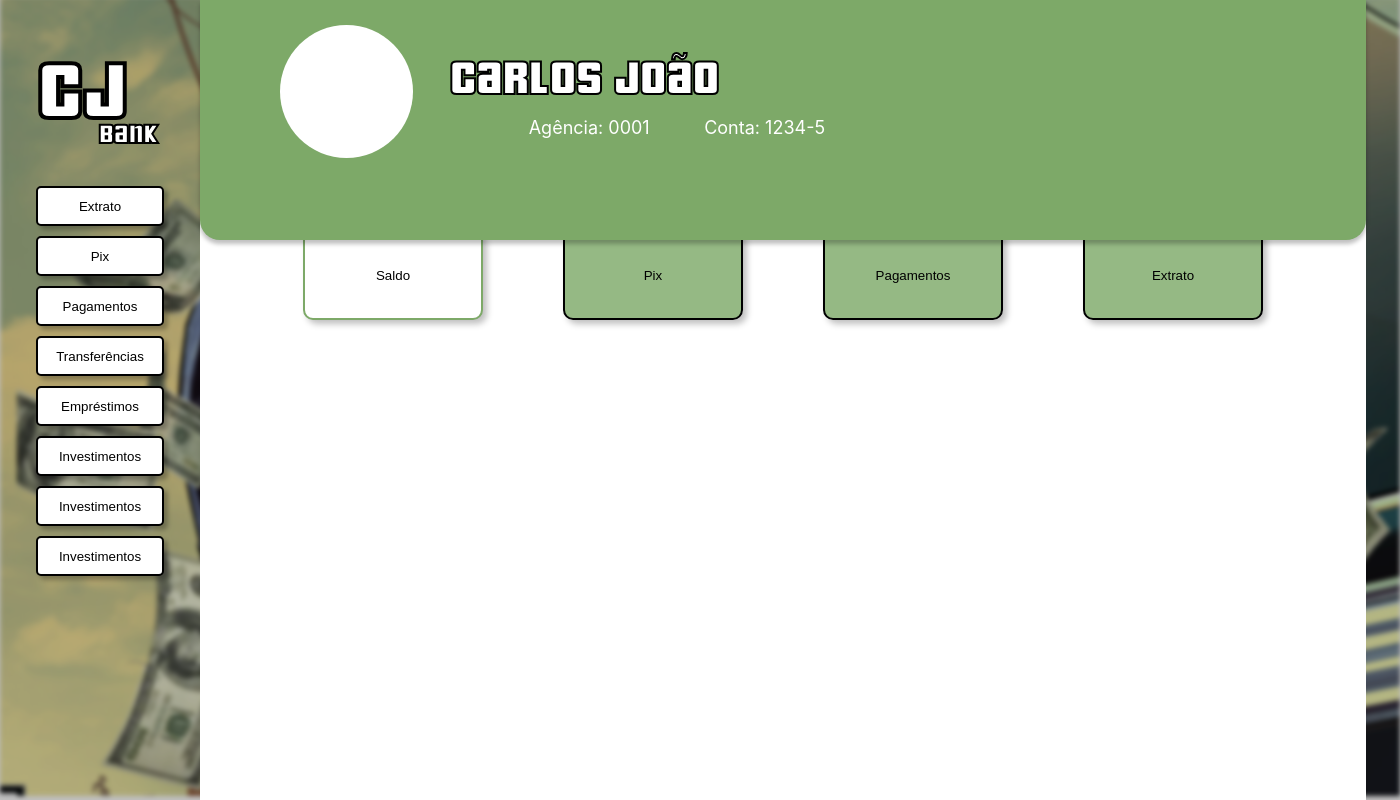
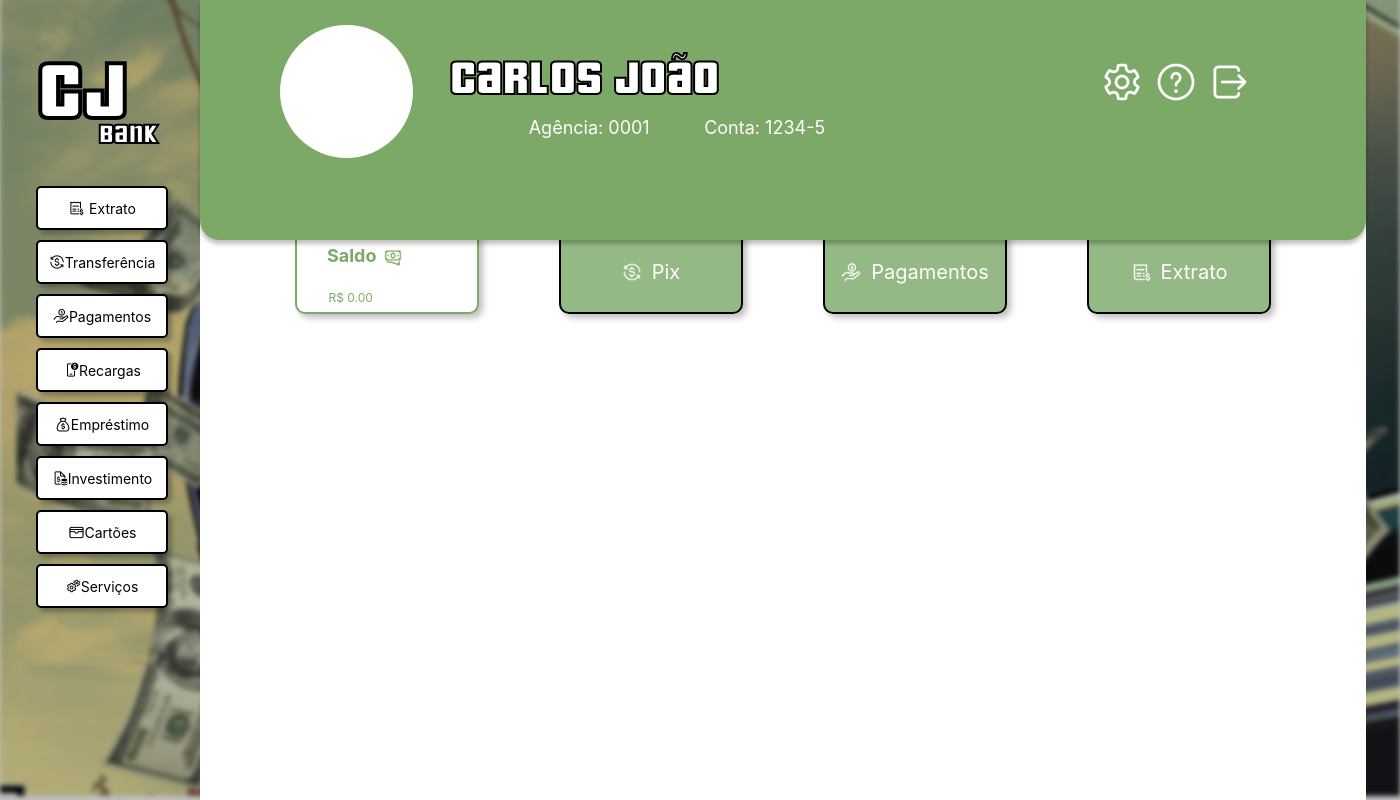
Before and after one commit to Jhyea026/CJBank, a PHP site: page /index2.html in a window 1400 px wide. Run offline with PHP 8.4, Linux system fonts and the light colour scheme.

Commit message:
Dashboard II

```diff
--- a/index2.html
+++ b/index2.html
@@ -17,14 +17,38 @@
         </div>
 
         <div class="options">
-            <button class="option-item">Extrato</button>
-            <button class="option-item">Pix</button>
-            <button class="option-item">Pagamentos</button>
-            <button class="option-item">Transferências</button>
-            <button class="option-item">Empréstimos</button>
-            <button class="option-item">Investimentos</button>
-            <button class="option-item">Investimentos</button>
-            <button class="option-item">Investimentos</button>
+            <div class="option-item"><div class="option-label">
+                <img src="images/sidebar-images/Receipt Dollar.png" alt="label"></img>
+                <span>Extrato</span>
+            </div></div>
+            <div class="option-item">
+                <img src="images/sidebar-images/Money Circulation.png" alt="label"></img>
+                <span>Transferência</span>
+            </div>
+            <div class="option-item">
+                <img src="images/sidebar-images/Get Cash.png" alt="label"></img>
+                <span>Pagamentos</span>
+            </div>
+            <div class="option-item">
+                <img src="images/sidebar-images/Prepaid Recharge.png" alt="label"></img>
+                <span>Recargas</span>
+            </div>
+            <div class="option-item">
+                <img src="images/sidebar-images/Money Bag.png" alt="label"></img>
+                <span>Empréstimo</span>
+            </div>
+            <div class="option-item">
+                <img src="images/sidebar-images/Investment.png" alt="label"></img>
+                <span>Investimento</span>
+            </div>
+            <div class="option-item">
+                <img src="images/sidebar-images/Wallet.png" alt="label"></img>
+                <span>Cartões</span>
+            </div>
+
+            <div class="option-item">
+                <img src="images/sidebar-images/Services.png" alt="label"></img>
+                <span>Serviços</span></div>
         </div>
     </div>
 
@@ -37,15 +61,40 @@
         </div>
 
         <div class="icones-menu">
+            <img src="./images/menu-icons/Settings.png" alt="config">
+            <img src="./images/menu-icons/Help.png" alt="config">
+            <img src="./images/menu-icons/Logout.png" alt="config">
         </div>
     </div>
 
     <div class="main">
         <div class="card-flex">
-            <button type="submit" class="card saldo">Saldo</button>
-            <button type="submit" class="card">Pix</button>
-            <button type="submit" class="card">Pagamentos</button>
-            <button type="submit" class="card">Extrato</button>
+            <div class="card saldo">
+                <span class="label-saldo">Saldo</span>
+                <img src="./images/card-icons/Cash.png" alt="Cash">
+                <span class="saldo-val">R$ 0.00</span>
+            </div>
+
+            <div class="card">
+                <div class="icon-label">
+                    <img src="./images/card-icons/Money Circulation.png" alt="pix">
+                    <span>Pix</span>
+                </div>
+            </div>
+
+            <div class="card">
+                <div class="icon-label">
+                    <img src="./images/card-icons/Get Cash.png" alt="pix">
+                    <span>Pagamentos</span>
+                </div>
+            </div>
+
+            <div class="card">
+                <div class="icon-label">
+                    <img src="./images/card-icons/Receipt Dollar.png" alt="pix">
+                    <span>Extrato</span>
+                </div>
+            </div>
         </div>
     </div>
 </body>
--- a/style2.css
+++ b/style2.css
@@ -3,7 +3,7 @@
     src: url(./pricedow.ttf);
 }
 
-@import url('https://fonts.googleapis.com/css2?family=Inter&display=swap');
+@import url('https://fonts.googleapis.com/css2?family=Inter:wght@400;700&display=swap');
 
 * {
     margin: 0;
@@ -89,14 +89,23 @@
     border: 2px solid black;
     border-radius: 5px;
     box-shadow: 4px 4px 4px rgba(0, 0, 0, 0.25);
+    font: 14px 'Inter', sans-serif;
+}
 
-
-
+.option-label {
+    display: flex;
+    align-items: center;
+    gap: 5px;
+    justify-content: center;
 }
 
 .option-item:hover {
+    background-color: #7DA968;
+}
 
-    box-shadow: 12px 12px 12px rgba(0, 0, 0, 0.25);
+.option-item:active {
+    background-color: #263520;
+    color: white;
 }
 /* Area de cabeçalho */
 
@@ -154,7 +163,11 @@
 }
 
 .icones-menu {
+    position: absolute;
     display: flex;
+    gap: 10px;
+    top: 60px;
+    left: 900px;
 }
 
 /* Area principal */
@@ -178,16 +191,67 @@
 
 }
 
+
 .card {
     width: 180px;
-    height: 90px;
+    height: 80px;
     border-radius: 10px;
     background: rgba(125, 169, 104, 0.81);
     border: 2px solid #000000;
     box-shadow: 4px 4px 6px rgba(0, 0, 0, 0.25);
+    transition: all 0.5s 0s ease;
 }
+
+.card:hover {
+    transform: scale(1.03);
+}
+
 
 .saldo {
     background-color: white;
     border: 2px solid #7DA968;
 }
+
+.label-saldo{
+    color: #7DA968;
+    position: relative;
+    font: 18px 'Inter', sans-serif;
+    font-weight: 700;
+    top: 10px;
+    left: 30px;
+}
+
+.icon-label {
+    position: relative;
+    top: 50%;
+    transform: translateY(-50%);
+    display: flex;
+    gap: 10px;
+    align-items: center;
+    justify-content: center;
+}
+
+.icon-label span {
+    color: white;
+    font: 20px 'Inter', sans-serif;
+    font-weight: 400;
+}
+
+.icon-label img {
+    width: 20px;
+}
+
+.card.saldo img {
+    position: relative;
+    top: 16px;
+    left: 32px;
+    width: 20px;
+}
+
+.saldo-val {
+    position: relative;
+    color: #7DA968;
+    font: 12px 'Inter', sans-serif;
+    top: 50px;
+    left: -46px;
+}
```
Also changed, not shown: images/card-icons/Cash.png (added), images/card-icons/Get Cash.png (added), images/card-icons/Money Circulation.png (added), images/card-icons/Receipt Dollar.png (added), images/menu-icons/Help.png (added), images/menu-icons/Logout.png (added), images/menu-icons/Settings.png (added), images/sidebar-images/Get Cash.png (added), images/sidebar-images/Investment.png (added), images/sidebar-images/Money Bag.png (added), images/sidebar-images/Money Circulation.png (added), images/sidebar-images/Prepaid Recharge.png (added), images/sidebar-images/Receipt Dollar.png (added), images/sidebar-images/Services.png (added), 1 more files.
